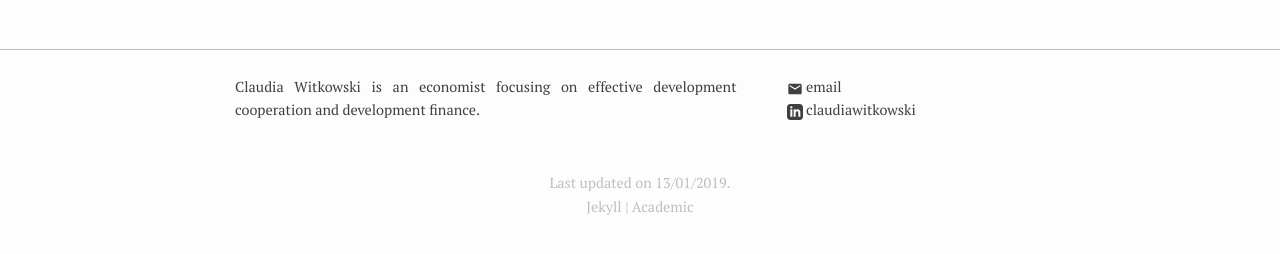
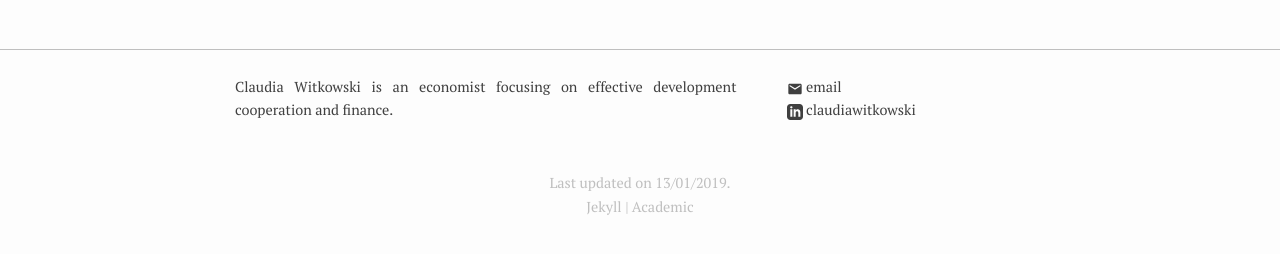
Before and after one commit to clawit91/website, a Jekyll site: the page built from 1_index.html, in a window 1280 px wide. Shown: the part 436-690 px from the top of the page. Built offline with Jekyll 4.4.1, drawn with Linux system fonts in a browser that asks for light colours.

Commit message:
Undo footer update

```diff
--- a/_config.yml
+++ b/_config.yml
@@ -2,7 +2,7 @@
 date: "13/01/2019"
 title: Claudia Witkowski
 email: claudia.witkowski@mailbox.org
-description: Claudia Witkowski is an economist focusing on effective development cooperation and development finance.
+description: Claudia Witkowski is an economist focusing on effective development cooperation and finance.
 cc: ""
 exclude: ['README.md']
 url: "www.cwitkowski.de"
```
